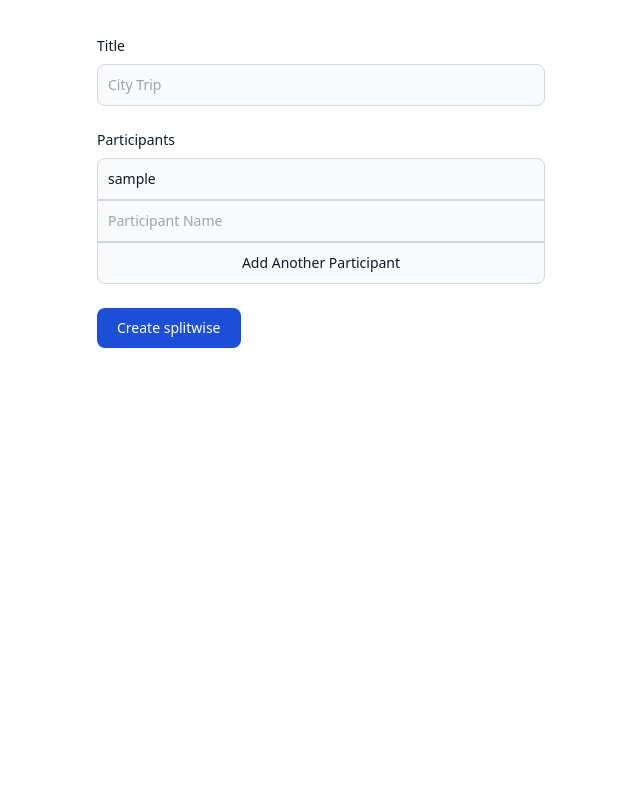
After one commit to david-borja/cs50w-splitwise, a Django app: page /create-group in a window 1280 px wide. The commit adds this page. Shown: the whole page, without its empty margins (319-959 px from the left). Run offline with Django 4.2, Linux system fonts and the light colour scheme; the visitor is signed in with stand-in values (Sample User, id 1); some libraries are stand-ins or nearby versions.

Commit message:
feat(): create group

```diff
--- a/splitwise_clone/management/seed_data/groups.json
+++ b/splitwise_clone/management/seed_data/groups.json
@@ -2,13 +2,11 @@
   {
       "name": "Piso Vlc",
       "description": "Gastos del piso",
-      "icon": "🏠",
-      "participants": ["david", "manuela", "rita", "alexa"]
+      "icon": "🏠"
   },
   {
       "name": "Nadals",
       "description": "Regalos de familia",
-      "icon": "🎄",
-      "participants": ["david", "maria", "lina", "manolo"]
+      "icon": "🎄"
   }
 ]
--- a/splitwise_clone/models.py
+++ b/splitwise_clone/models.py
@@ -7,9 +7,15 @@ import uuid
 class User(AbstractUser):
   pass
 
+class UserAlias(models.Model):
+  id = models.UUIDField(primary_key=True, default=uuid.uuid4, editable=False)
+  alias = models.CharField(max_length=64)
+  group = models.ForeignKey("UserGroup", blank=False, null=False, on_delete=models.CASCADE, related_name="participants")
+  user = models.ForeignKey(User, blank=True, null=True, on_delete=models.CASCADE, related_name="aliases")
+
+
 class UserGroup(models.Model):
-  id = models.UUIDField(primary_key=True, default=uuid.uuid4, editable=False)
-  name = models.CharField(max_length=256)
-  description = models.CharField(max_length=256)
-  icon = models.CharField(max_length=64)
-  participants = models.ManyToManyField(User, related_name="own_groups")
+    id = models.UUIDField(primary_key=True, default=uuid.uuid4, editable=False)
+    name = models.CharField(max_length=256)
+    description = models.CharField(max_length=256, blank=True, null=True)
+    icon = models.CharField(max_length=64, default="💸")
--- /dev/null
+++ b/splitwise_clone/templates/splitwise_clone/create-group.html
@@ -0,0 +1,79 @@
+{% extends "splitwise_clone/layout.html"%} {% block body %} {% load custom_tags %}
+<form
+  id="create-group-form"
+  action="{% url 'create_group' %}"
+  method="post"
+  class="max-w-md mx-auto my-6"
+>
+  {% csrf_token %}
+  <div class="mb-6">
+    {% custom_input 'group_name' 'text' 'City Trip' 'Title' %}
+  </div>
+  <label
+    for="participants"
+    class="block mb-2 text-sm font-medium text-gray-900 dark:text-white"
+  >
+    Participants
+  </label>
+  <section class="mb-6">
+    <div id="participants-list">
+      <input
+        class="bg-gray-50 border border-gray-300 text-gray-900 text-sm rounded-t-lg block w-full p-2.5 dark:bg-gray-700 dark:border-gray-600 dark:placeholder-gray-400 dark:text-white"
+        name="participant-1"
+        type="text"
+        required
+        value="{{ request.user }}"
+      />
+      <input
+        class="bg-gray-50 border border-gray-300 text-gray-900 text-sm focus:ring-blue-500 focus:border-blue-500 block w-full p-2.5 dark:bg-gray-700 dark:border-gray-600 dark:placeholder-gray-400 dark:text-white dark:focus:ring-blue-500 dark:focus:border-blue-500"
+        name="participant-2"
+        type="text"
+        placeholder="Participant Name"
+        required
+      /></div>
+    <button
+      type="button"
+      id="add-participant"
+      class="bg-gray-50 border border-gray-300 text-gray-900 text-sm rounded-b-lg focus:ring-blue-500 focus:border-blue-500 block w-full p-2.5 dark:bg-gray-700 dark:border-gray-600 dark:placeholder-gray-400 dark:text-white dark:focus:ring-blue-500 dark:focus:border-blue-500 text-center hover:underline"
+    >
+      Add Another Participant
+    </button>
+  </section>
+  {% custom_submit_button 'Create splitwise' %}
+</form>
+<script type="module">
+  const $ = (selector) => document.querySelector(selector)
+
+  const setAttributes = (el, attributes) => {
+    const keys = Object.keys(attributes)
+    for (const key of keys) {
+      const value = attributes[key]
+      el.setAttribute(key, value)
+    }
+  }
+
+  let newParticipantId = 3
+  const $addParticipantButton = $('#add-participant')
+  $addParticipantButton.onclick = () => {
+    const $participantsList = $('#participants-list')
+    if (!$participantsList.lastChild.value?.trim()) {
+      $participantsList.lastChild.focus()
+      return
+    }
+
+    const $newParticipantInput = document.createElement('input')
+    const inputAttributes = {
+      class: "bg-gray-50 border border-gray-300 text-gray-900 text-sm focus:ring-blue-500 focus:border-blue-500 block w-full p-2.5 dark:bg-gray-700 dark:border-gray-600 dark:placeholder-gray-400 dark:text-white dark:focus:ring-blue-500 dark:focus:border-blue-500",
+      name: `participant-${newParticipantId}`,
+      type: "text",
+      placeholder: "Participant Name",
+      required: ""
+    }
+    setAttributes($newParticipantInput, inputAttributes)
+    $participantsList.appendChild($newParticipantInput)
+    newParticipantId += 1;
+  }
+
+  const $createGroupFrom = $('#create-group-form')
+</script>
+{% endblock %}
--- a/splitwise_clone/templates/splitwise_clone/layout.html
+++ b/splitwise_clone/templates/splitwise_clone/layout.html
@@ -4,9 +4,11 @@
   <head>
     <meta charset="UTF-8" />
     <meta name="viewport" content="width=device-width, initial-scale=1.0" />
+    <!-- <link rel="stylesheet" href="{% static 'styles.css' %}"> -->
     <title>Splitwise | cs50w</title>
     {% tailwind_css %}
   </head>
-  <body class="max-w-4xl h-screen p-3 mx-auto dark:bg-gray-900">
+  <body class="h-screen max-w-4xl p-3 mx-auto dark:bg-gray-900">
     {% block body %} {% endblock %}
   </body>
+</html>
--- a/splitwise_clone/urls.py
+++ b/splitwise_clone/urls.py
@@ -6,5 +6,6 @@ urlpatterns = [
     path("login", views.login_view, name="login"),
     path("logout", views.logout_view, name="logout"),
     path("register", views.register_view, name="register"),
+    path("create-group", views.create_group, name="create_group"),
     path("__reload__", include("django_browser_reload.urls")),
 ]
--- a/splitwise_clone/views.py
+++ b/splitwise_clone/views.py
@@ -4,7 +4,7 @@ from django.http import HttpResponseRedirect
 from django.db import IntegrityError
 from django.shortcuts import render
 from django.urls import reverse
-from .models import User, UserGroup
+from .models import User, UserGroup, UserAlias
 
 
 @login_required()
@@ -13,13 +13,34 @@ def index(request):
     return render(request, "splitwise_clone/index.html", {"groups": groups})
 
 
+@login_required()
+def create_group(request):
+    if request.method == "POST":
+        participants = []
+        group_name = request.POST.get("group_name")
+        participantIterator = 0
+        participant = request.POST.get(f"participant-{participantIterator + 1}", None)
+        while participant:
+            participants.append(participant)
+            participantIterator = participantIterator + 1
+            participant = request.POST.get(f"participant-{participantIterator + 1}", None)
+
+        group = UserGroup(name=group_name)
+        group.save()
+        created_group = UserGroup.objects.get(name=group_name)
+        user_aliases = []
+        for participant in participants:
+            user_aliases.append(UserAlias(alias=participant, group=created_group))
+        UserAlias.objects.bulk_create(user_aliases)
+        return HttpResponseRedirect(reverse("index"))
+    return render(request, "splitwise_clone/create-group.html")
+
 def login_view(request):
     if request.method == "POST":
         # Attempt to sign user in
         username = request.POST["username"]
         password = request.POST["password"]
         user = authenticate(request, username=username, password=password)
-        print(user)
         # Check if authentication successful
         if user is not None:
             login(request, user)
```
Also changed, not shown: splitwise_clone/management/commands/seed_db.py (+21 -4 lines), splitwise_clone/management/seed_data/aliases.json (added, +34 -0 lines), splitwise_clone/management/seed_data/users.json (+0 -30 lines), splitwise_clone/templates/splitwise_clone/index.html (+4 -4 lines), splitwise_clone/migrations/0003_remove_usergroup_participants_useralias.py (added), splitwise_clone/migrations/0004_alter_usergroup_description_alter_usergroup_icon.py (added).
